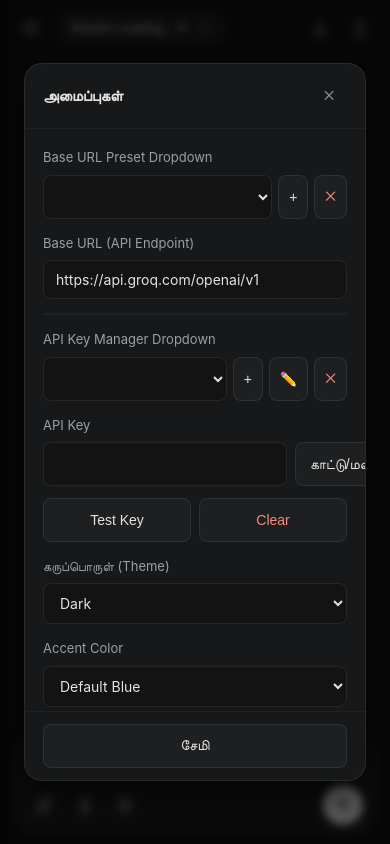
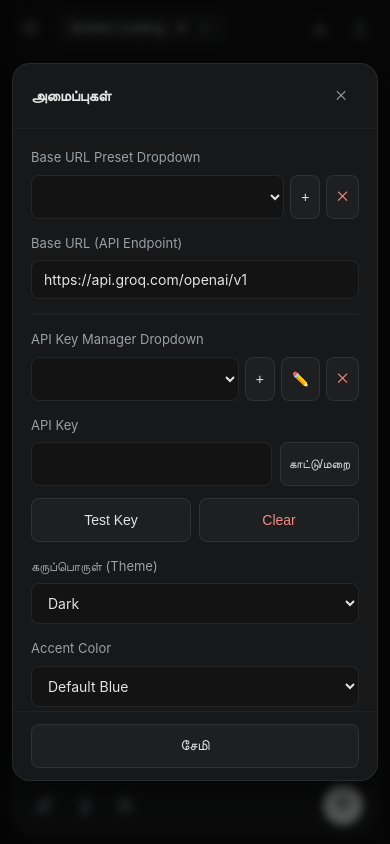
Before and after one commit to Asiasiva/Groq, a plain HTML site: page index.html in a window 390 px wide. Drawn offline with Linux system fonts and the light colour scheme.

Commit message:
swipe bar , api key auto set
Updated styles for modals and form elements to ensure proper box-sizing and layout. Improved API key handling and dropdowns for better usability.

```diff
--- a/index.html
+++ b/index.html
@@ -54,7 +54,7 @@
     [data-accent="purple"] { --accent-color: #c084fc; --accent-hover: #a855f7; }
     [data-accent="amber"] { --accent-color: #fbbf24; --accent-hover: #f59e0b; }
 
-    * {
+    *, *::before, *::after {
       box-sizing: border-box;
       margin: 0;
       padding: 0;
@@ -504,7 +504,7 @@
     .btn-send:disabled { opacity: 0.35; cursor: not-allowed; }
 
     /* ==========================================================================
-       3. MODALS & DIALOGS
+       3. MODALS & DIALOGS (FIXED OVERFLOW FOR MOBILE)
        ========================================================================== */
     .modal-overlay {
       position: fixed;
@@ -517,6 +517,7 @@
       backdrop-filter: blur(4px);
       -webkit-backdrop-filter: blur(4px);
       padding: 12px;
+      box-sizing: border-box;
     }
     .modal-overlay.active { display: flex; }
 
@@ -524,7 +525,7 @@
       background: var(--bg-secondary);
       border: 1px solid var(--border-color);
       width: 480px;
-      max-width: calc(100% - 24px);
+      max-width: calc(100vw - 24px);
       max-height: 85vh;
       max-height: 85dvh;
       border-radius: 18px;
@@ -532,6 +533,7 @@
       flex-direction: column;
       overflow: hidden;
       box-shadow: 0 12px 32px rgba(0,0,0,0.5);
+      box-sizing: border-box;
     }
 
     .modal-header {
@@ -542,14 +544,19 @@
       align-items: center;
       font-weight: 600;
       font-size: 15px;
+      width: 100%;
+      box-sizing: border-box;
     }
 
     .modal-body {
       padding: 18px;
       overflow-y: auto;
+      overflow-x: hidden;
       display: flex;
       flex-direction: column;
       gap: 14px;
+      width: 100%;
+      box-sizing: border-box;
     }
 
     .modal-footer {
@@ -558,11 +565,23 @@
       display: flex;
       justify-content: flex-end;
       gap: 8px;
-    }
-
-    .form-group { display: flex; flex-direction: column; gap: 6px; }
+      width: 100%;
+      box-sizing: border-box;
+    }
+
+    .form-group {
+      display: flex;
+      flex-direction: column;
+      gap: 6px;
+      width: 100%;
+      max-width: 100%;
+      box-sizing: border-box;
+    }
     .form-group label { font-size: 13px; color: var(--text-secondary); }
     .form-control {
+      width: 100%;
+      max-width: 100%;
+      min-width: 0;
       background: var(--bg-primary);
       border: 1px solid var(--border-color);
       color: var(--text-primary);
@@ -571,6 +590,8 @@
       outline: none;
       font-family: inherit;
       font-size: 14px;
+      box-sizing: border-box;
+      text-overflow: ellipsis;
     }
     .form-control:focus { border-color: var(--accent-color); }
 
@@ -867,8 +888,8 @@
       <div class="modal-body">
         <div class="form-group">
           <label>Base URL Preset Dropdown</label>
-          <div style="display:flex; gap:6px;">
-            <select id="preset-url-select" class="form-control" style="flex:1;"></select>
+          <div style="display:flex; gap:6px; width:100%;">
+            <select id="preset-url-select" class="form-control" style="flex:1; min-width:0;"></select>
             <button class="btn-new-chat" id="btn-add-url-preset" style="flex:0 0 auto; padding:0 10px; border-radius:var(--radius-sm);" title="தற்போதைய URL-ஐ பிரீசெட்டாகச் சேர்">+</button>
             <button class="btn-new-chat" id="btn-del-url-preset" style="flex:0 0 auto; padding:0 10px; color:var(--danger-color); border-radius:var(--radius-sm);" title="தேர்ந்தெடுக்கப்பட்ட பிரீசெட்டை நீக்கு">✕</button>
           </div>
@@ -880,8 +901,8 @@
         <hr style="border-color:var(--border-subtle)">
         <div class="form-group">
           <label>API Key Manager Dropdown</label>
-          <div style="display:flex; gap:6px;">
-            <select id="preset-key-select" class="form-control" style="flex:1;"></select>
+          <div style="display:flex; gap:6px; width:100%;">
+            <select id="preset-key-select" class="form-control" style="flex:1; min-width:0;"></select>
             <button class="btn-new-chat" id="btn-add-key-preset" style="flex:0 0 auto; padding:0 10px; border-radius:var(--radius-sm);" title="புதிய API Key சேர்">+</button>
             <button class="btn-new-chat" id="btn-edit-key-preset" style="flex:0 0 auto; padding:0 10px; border-radius:var(--radius-sm);" title="தேர்ந்தெடுக்கப்பட்ட Key பெயர திருத்து">✏️</button>
             <button class="btn-new-chat" id="btn-del-key-preset" style="flex:0 0 auto; padding:0 10px; color:var(--danger-color); border-radius:var(--radius-sm);" title="தேர்ந்தெடுக்கப்பட்ட Key நீக்கு">✕</button>
@@ -889,13 +910,13 @@
         </div>
         <div class="form-group">
           <label>API Key</label>
-          <div style="display:flex; gap:8px;">
-            <input type="password" id="setting-api-key" class="form-control" style="flex:1;">
-            <button class="btn-new-chat" id="btn-toggle-key" style="flex:0 0 auto; border-radius:var(--radius-sm);">காட்டு/மறை</button>
+          <div style="display:flex; gap:8px; width:100%;">
+            <input type="password" id="setting-api-key" class="form-control" style="flex:1; min-width:0;">
+            <button class="btn-new-chat" id="btn-toggle-key" style="flex:0 0 auto; border-radius:var(--radius-sm); font-size:12px; padding:0 8px;">காட்டு/மறை</button>
           </div>
-          <div style="display:flex; gap:8px; margin-top:6px;">
-            <button class="btn-new-chat" id="btn-test-key" style="border-radius:var(--radius-sm);">Test Key</button>
-            <button class="btn-new-chat" id="btn-clear-key" style="color:var(--danger-color); border-radius:var(--radius-sm);">Clear</button>
+          <div style="display:flex; gap:8px; margin-top:6px; width:100%;">
+            <button class="btn-new-chat" id="btn-test-key" style="flex:1; border-radius:var(--radius-sm);">Test Key</button>
+            <button class="btn-new-chat" id="btn-clear-key" style="flex:1; color:var(--danger-color); border-radius:var(--radius-sm);">Clear</button>
           </div>
         </div>
         <div class="form-group">
@@ -939,7 +960,7 @@
         <button class="btn-icon" onclick="UIModule.closeModals()">✕</button>
       </div>
       <div class="modal-body">
-        <div style="display:flex; gap:8px; flex-wrap:wrap;">
+        <div style="display:flex; gap:8px; flex-wrap:wrap; width:100%;">
           <input type="text" id="model-search" class="form-control" placeholder="Search models..." style="flex:1; min-width:140px;">
           <select id="model-sort" class="form-control" style="width:130px;">
             <option value="name">Sort Name</option>
@@ -1141,7 +1162,6 @@
           const activeUrl = StorageModule.getBaseUrl();
           const activeProfileId = StorageModule.getActiveProfileId();
 
-          // Normalize backward compatible structure
           return raw.map((item, index) => {
             if (typeof item === 'string') {
               return {
@@ -1331,7 +1351,7 @@
     })();
 
     /* --------------------------------------------------------------------------
-       4. API MODULE (WITH ROBUST CANCELLATION & TOKEN ESTIMATION)
+       4. API MODULE
        -------------------------------------------------------------------------- */
     const APIModule = (() => {
       const fetchWithTimeoutAndRetry = async (url, options, retries = 2, timeoutMs = 15000) => {
@@ -1426,7 +1446,6 @@
           const activeProfile = StorageModule.getActiveProfile();
           const { contextWindow, maxOutput } = getModelTokenLimit(model, ChatModule.getModels());
 
-          // Input tokens calculation with conservative safety margin
           let totalInputTokens = 0;
           messages.forEach(m => {
             totalInputTokens += estimateTokens(m.content || '');
@@ -1435,10 +1454,8 @@
           const safeContextLimit = Math.floor(contextWindow * 0.95);
           const remainingContext = Math.max(256, safeContextLimit - totalInputTokens);
 
-          // Hard cap at 8192 (and strict 65536) to prevent provider limit overflow errors
           let calculatedMaxTokens = Math.min(maxOutput, remainingContext, 8192);
 
-          // Respect user explicit max tokens setting if defined
           if (params.maxTokens && parseInt(params.maxTokens) > 0) {
             const userTokens = parseInt(params.maxTokens);
             calculatedMaxTokens = Math.min(userTokens, remainingContext, 65536);
@@ -1453,7 +1470,6 @@
             temperature: parseFloat(params.temperature) || 0.7
           };
 
-          // Use max_completion_tokens or max_tokens appropriately
           if (activeProfile.id === 'openai' && (model.includes('o1') || model.includes('o3'))) {
             payload.max_completion_tokens = calculatedMaxTokens;
           } else {
@@ -1521,7 +1537,7 @@
     })();
 
     /* --------------------------------------------------------------------------
-       5. CHAT & MODEL STATE MANAGER (ROBUST STOP GENERATION)
+       5. CHAT & MODEL STATE MANAGER
        -------------------------------------------------------------------------- */
     const ChatModule = (() => {
       let chats = StorageModule.getChats();
@@ -1644,7 +1660,6 @@
           const currentChat = ChatModule.getActiveChat();
           if (!currentChat) return;
 
-          // Abort previous running request safely
           if (abortController) {
             ChatModule.stopGeneration();
           }
@@ -1712,7 +1727,6 @@
               }
             });
           } catch(err) {
-            // Graceful handling of user abort stop - do not render AbortError text
             if(err.name !== 'AbortError' && !abortController?.signal.aborted) {
               assistantMsg.content += `\n\n**பிழை:** ${err.message}`;
               UIModule.updateStreamingMessage(assistantMsg.content);
@@ -1912,15 +1926,12 @@
           const deltaX = touchEndX - touchStartX;
           const deltaY = touchEndY - touchStartY;
 
-          // Highly responsive touch gesture trigger across any screen position with 15px threshold
           if (Math.abs(deltaX) > Math.abs(deltaY) && Math.abs(deltaX) >= 15) {
             const isSidebarOpen = els.sidebar.classList.contains('open');
 
-            // Light horizontal swipe right opens sidebar from anywhere on screen
             if (!isSidebarOpen && deltaX > 0) {
               openSidebar();
             }
-            // Light horizontal swipe left closes sidebar
             else if (isSidebarOpen && deltaX < 0) {
               closeSidebar();
             }
@@ -1940,10 +1951,8 @@
 
         els.btnSend.addEventListener('click', () => handleSend());
 
-        // Chat textarea Enter key creates a new line exclusively (no auto send)
         els.chatInput.addEventListener('keydown', (e) => {
           if (e.key === 'Enter') {
-            // Native default multiline insertion for Enter and Shift+Enter
             setTimeout(() => {
               els.chatInput.style.height = 'auto';
               els.chatInput.style.height = Math.min(els.chatInput.scrollHeight, 150) + 'px';
@@ -2031,32 +2040,28 @@
           UtilityModule.showToast('URL பிரீசெட் நீக்கப்பட்டது');
         });
 
-        // API Key Preset Handlers (Fills unmasked raw key directly into API Key input box & updates active profile)
+        // API Key Preset Handler - நிரப்பப்படும் போது overflow ஆகாமல் இருக்க சரி செய்யப்பட்டது
         els.presetKeySelect.addEventListener('change', async (e) => {
           const selectedId = e.target.value;
           if (!selectedId) return;
+
           const presets = StorageModule.getKeyPresets();
           const target = presets.find(p => p.id === selectedId);
-          if (target) {
+
+          if (target && target.key) {
+            els.settingApiKey.value = target.key;
+            StorageModule.setApiKey(target.key);
+
+            if (target.url) {
+              StorageModule.setBaseUrl(target.url);
+              els.settingBaseUrl.value = target.url;
+            }
             if (target.providerId) {
               StorageModule.setActiveProfileId(target.providerId);
               UIModule.renderProvidersSelect();
             }
-            if (target.url) {
-              StorageModule.setBaseUrl(target.url);
-              els.settingBaseUrl.value = target.url;
-            }
-            if (target.key) {
-              StorageModule.setApiKey(target.key);
-              els.settingApiKey.value = target.key;
-              UtilityModule.copyToClipboard(target.key).then(() => {
-                UtilityModule.showToast(`Key Loaded & Copied: ${target.name}`);
-              }).catch(() => {
-                UtilityModule.showToast(`Key Loaded: ${target.name}`);
-              });
-            } else {
-              UtilityModule.showToast(`Key Loaded: ${target.name}`);
-            }
+
+            UtilityModule.showToast(`API Key நிரப்பப்பட்டது: ${target.name}`);
             UIModule.renderUrlPresets();
             await initModels();
           }
@@ -2501,7 +2506,9 @@
           presets.forEach(p => {
             const opt = document.createElement('option');
             opt.value = p.id;
-            opt.innerText = `${p.name} (${p.key})`;
+            // Dropdown பட்டியலிலும் Key வெளிப்படையாகத் தெரியாமல் மறைக்கப்பட்டுள்ளது
+            const maskedKey = p.key ? `${p.key.slice(0, 4)}...${p.key.slice(-3)}` : '';
+            opt.innerText = `${p.name} (${maskedKey})`;
             if (p.key === currentApiKey) opt.selected = true;
             els.presetKeySelect.appendChild(opt);
           });
```
